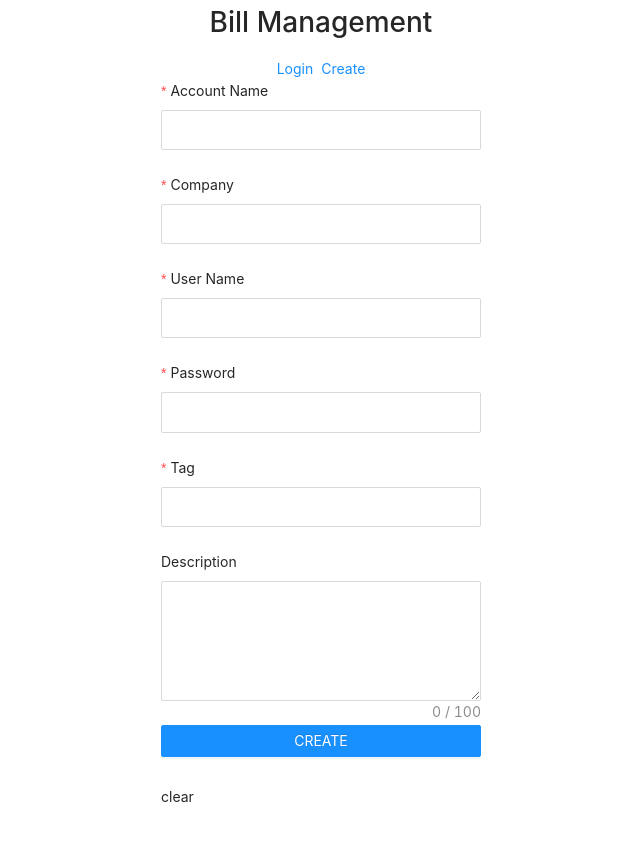
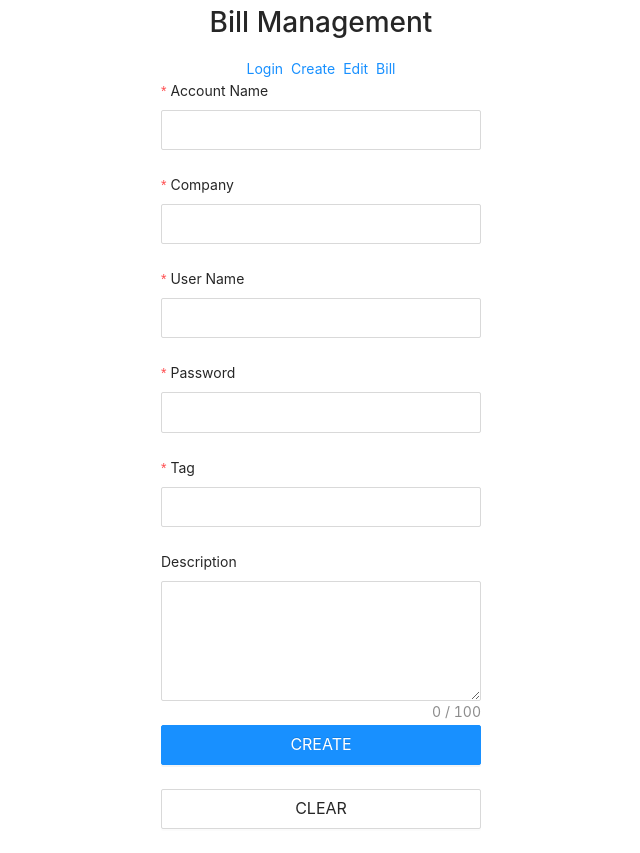
Before and after one commit to onelazyugy/react-bill-management-ui, a React (Create React App) app: page /create in a window 1280 px wide. Shown: the whole page, without its empty margins (319-959 px from the left). Built offline with nearby package versions, Linux system fonts and the light colour scheme.

Commit message:
wiring up login

```diff
--- a/src/components/Create.js
+++ b/src/components/Create.js
@@ -1,102 +1,26 @@
 import React from "react";
-import { Form, Input, Button, Row, Col, Space } from "antd";
-import { UserOutlined, LockOutlined } from "@ant-design/icons";
+import CreateForm from "./CreateForm";
 
 import "../App.css";
 
+
 const Create = () => {
-  const { TextArea } = Input;
+//   const { TextArea } = Input;
 
-  const onFinish = (values) => {
-    console.log("Success:", values);
-  };
+//   const onFinish = (values) => {
+//     console.log("Success:", values);
+//   };
 
-  const onFinishFailed = (errorInfo) => {
-    console.log("Failed:", errorInfo);
-  };
+//   const onFinishFailed = (errorInfo) => {
+//     console.log("Failed:", errorInfo);
+//   };
 
-  const onChange = (e) => {
-    console.log("Change:", e.target.value);
-  };
+//   const onChange = (e) => {
+//     console.log("Change:", e.target.value);
+//   };
 
   return (
-    <div>
-      <Row justify="center">
-        <Col span={6}>
-          <Form
-            layout={"vertical"}
-            name="create"
-            initialValues={{ remember: true }}
-            onFinish={onFinish}
-            onFinishFailed={onFinishFailed}
-            autoComplete="off"
-          >
-            <Form.Item
-              label="Account Name"
-              name="accountname"
-              rules={[{ required: true, message: "Please input name!" }]}
-            >
-              <Input size="large" />
-            </Form.Item>
-
-            <Form.Item
-              label="Company"
-              name="company"
-              rules={[{ required: true, message: "Please input company!" }]}
-            >
-              <Input size="large" />
-            </Form.Item>
-
-            <Form.Item
-              label="User Name"
-              name="username"
-              rules={[{ required: true, message: "Please input user name!" }]}
-            >
-              <Input size="large" />
-            </Form.Item>
-
-            <Form.Item
-              label="Password"
-              name="password"
-              rules={[{ required: true, message: "Please input password!" }]}
-            >
-              <Input size="large" />
-            </Form.Item>
-
-            <Form.Item
-              label="Tag"
-              name="tag"
-              rules={[{ required: true, message: "Please input tag!" }]}
-            >
-              <Input size="large" />
-            </Form.Item>
-
-            <Form.Item label="Description" name="description">
-              <TextArea
-                showCount
-                maxLength={100}
-                style={{ height: 120 }}
-                onChange={onChange}
-              />
-            </Form.Item>
-
-            <Form.Item>
-              <Button
-                type="primary"
-                htmlType="submit"
-                style={{ width: "100%" }}
-              >
-                CREATE
-              </Button>
-            </Form.Item>
-
-            <Form.Item>
-              clear
-            </Form.Item>
-          </Form>
-        </Col>
-      </Row>
-    </div>
+    <CreateForm />
   );
 };
 
--- /dev/null
+++ b/src/components/CreateForm.js
@@ -0,0 +1,106 @@
+import React from "react";
+import { Form, Input, Button, Row, Col, Space } from "antd";
+
+const CreateForm = () => {
+  const { TextArea } = Input;
+
+  const onFinish = (values) => {
+    console.log("Success:", values);
+  };
+
+  const onFinishFailed = (errorInfo) => {
+    console.log("Failed:", errorInfo);
+  };
+
+  const onChange = (e) => {
+    console.log("Change:", e.target.value);
+  };
+  return (
+    <div>
+      <Row justify="center">
+        <Col span={6}>
+          <Form
+            layout={"vertical"}
+            name="create"
+            initialValues={{ remember: true }}
+            onFinish={onFinish}
+            onFinishFailed={onFinishFailed}
+            autoComplete="off"
+          >
+            <Form.Item
+              label="Account Name"
+              name="accountname"
+              rules={[{ required: true, message: "Please input name!" }]}
+            >
+              <Input size="large" />
+            </Form.Item>
+
+            <Form.Item
+              label="Company"
+              name="company"
+              rules={[{ required: true, message: "Please input company!" }]}
+            >
+              <Input size="large" />
+            </Form.Item>
+
+            <Form.Item
+              label="User Name"
+              name="username"
+              rules={[{ required: true, message: "Please input user name!" }]}
+            >
+              <Input size="large" />
+            </Form.Item>
+
+            <Form.Item
+              label="Password"
+              name="password"
+              rules={[{ required: true, message: "Please input password!" }]}
+            >
+              <Input size="large" />
+            </Form.Item>
+
+            <Form.Item
+              label="Tag"
+              name="tag"
+              rules={[{ required: true, message: "Please input tag!" }]}
+            >
+              <Input size="large" />
+            </Form.Item>
+
+            <Form.Item label="Description" name="description">
+              <TextArea
+                showCount
+                maxLength={100}
+                style={{ height: 120 }}
+                onChange={onChange}
+              />
+            </Form.Item>
+
+            <Form.Item>
+              <Button
+                type="primary"
+                htmlType="submit"
+                style={{ width: "100%" }}
+                size="large"
+              >
+                CREATE
+              </Button>
+            </Form.Item>
+
+            <Form.Item>
+              <Button
+                htmlType="submit"
+                style={{ width: "100%" }}
+                size="large"
+              >
+                CLEAR
+              </Button>
+            </Form.Item>
+          </Form>
+        </Col>
+      </Row>
+    </div>
+  );
+};
+
+export default CreateForm;
--- a/src/components/Edit.js
+++ b/src/components/Edit.js
@@ -1,10 +1,9 @@
 import React from 'react';
+import CreateForm from './CreateForm';
 
 const Edit = () => {
     return (
-        <div>
-            Edit
-        </div>
+        <CreateForm />
     )
 };
 
--- a/src/components/Header.js
+++ b/src/components/Header.js
@@ -22,6 +22,16 @@ const Header = () => {
                             Create
                         </Link>
                     </Col>
+                    <Col>
+                        <Link to="/edit/1">
+                            Edit
+                        </Link>
+                    </Col>
+                    <Col>
+                        <Link to="/bills">
+                            Bill
+                        </Link>
+                    </Col>
                 </Space>
             </Row>
         </div>
--- a/src/components/Login.js
+++ b/src/components/Login.js
@@ -1,11 +1,16 @@
-import React from "react";
-import { Form, Input, Button, Row, Col, Space } from "antd";
+import React, { useEffect } from "react";
+import { Form, Input, Button, Row, Col } from "antd";
 import { UserOutlined, LockOutlined } from "@ant-design/icons";
 
 import "../App.css";
 
 const Login = () => {
 
+  useEffect(() => {
+    login();
+  }, []);
+
+  const login = () => {};
   const onFinish = (values) => {
     console.log("Success:", values);
   };
@@ -19,7 +24,7 @@ const Login = () => {
       <Row justify="center">
         <Col span={6}>
           <Form
-                    layout={'vertical'}
+            layout={"vertical"}
             name="login"
             initialValues={{ remember: true }}
             onFinish={onFinish}
@@ -29,21 +34,30 @@ const Login = () => {
             <Form.Item
               label="Username"
               name="username"
-                        rules={[{ required: true, message: "Please input your username!" }]}
+              rules={[
+                { required: true, message: "Please input your username!" },
+              ]}
             >
-                        <Input size="large" prefix={<UserOutlined />}/>
+              <Input size="large" prefix={<UserOutlined />} />
             </Form.Item>
 
             <Form.Item
               label="Password"
               name="password"
-                        rules={[{ required: true, message: "Please input your password!" }]}
+              rules={[
+                { required: true, message: "Please input your password!" },
+              ]}
             >
-                        <Input.Password size="large" prefix={<LockOutlined />}/>
+              <Input.Password size="large" prefix={<LockOutlined />} />
             </Form.Item>
 
             <Form.Item>
-                        <Button type="primary" htmlType="submit" style={{width: '100%'}}>
+              <Button
+                type="primary"
+                htmlType="submit"
+                style={{ width: "100%" }}
+                size="large"
+              >
                 LOGIN
               </Button>
             </Form.Item>
```
Lines whose indentation alone changed are shown as unchanged.
